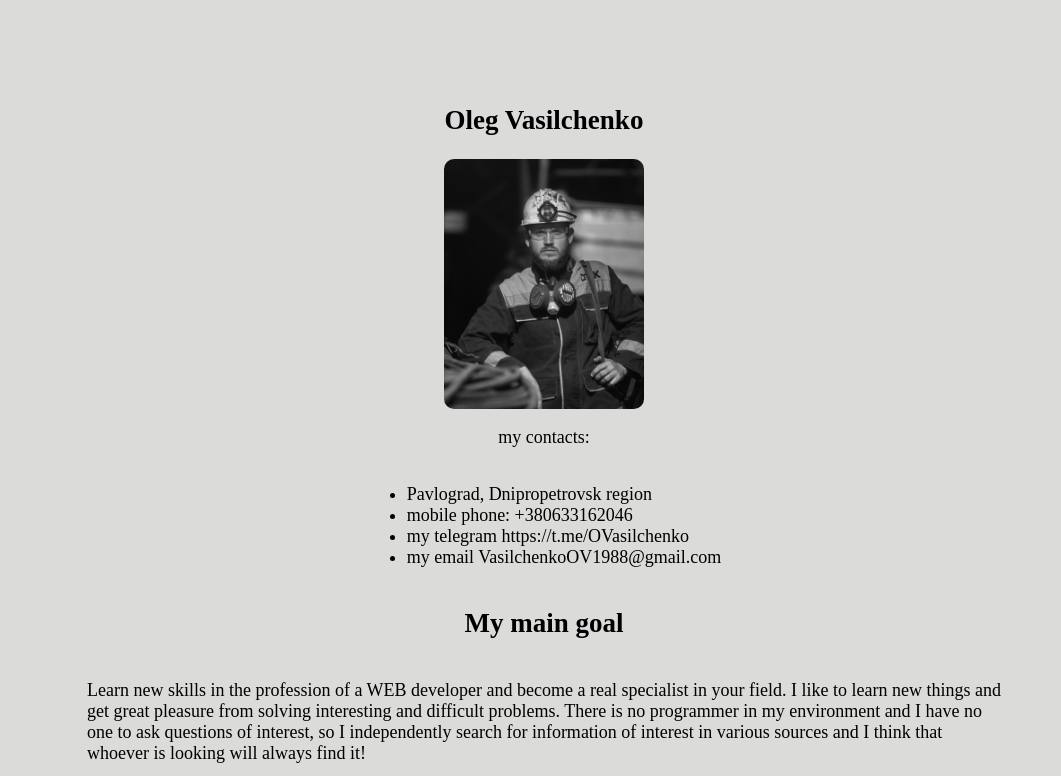
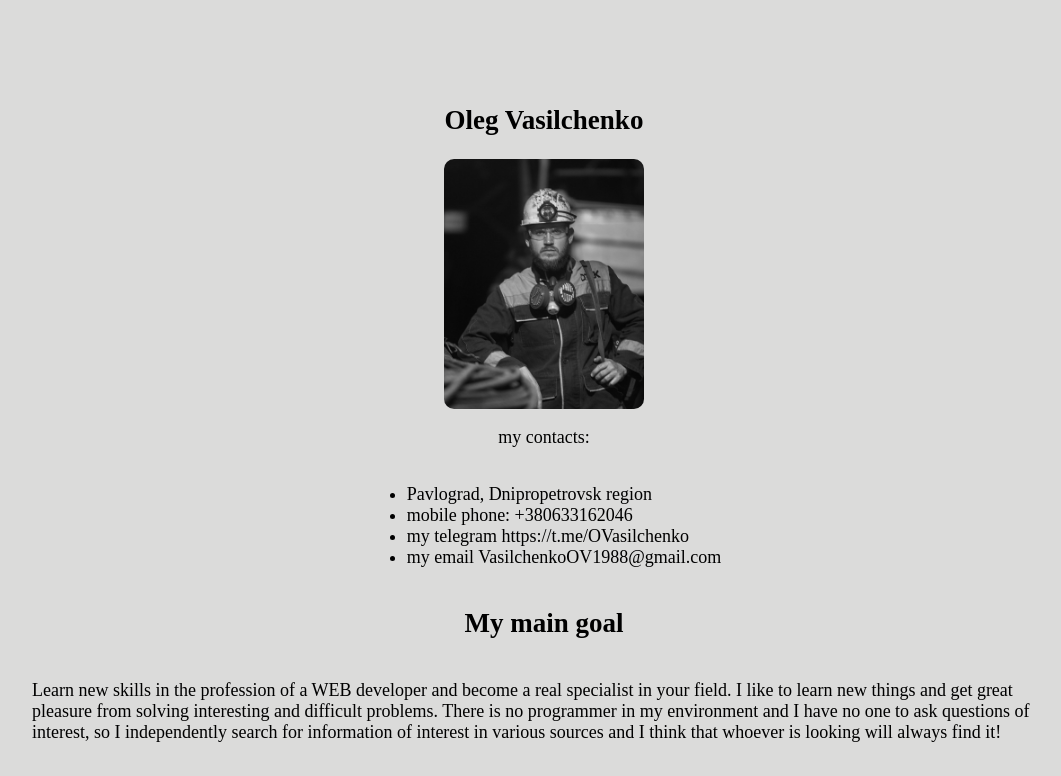
Before and after one commit to kamelot88/rsschool-cv, a plain HTML site: page index.html in a window 1280 px wide. Shown: the top 776 px of the page, without its empty margins (96-1157 px from the left). Drawn offline with Linux system fonts and the light colour scheme.

Commit message:
fix: width block

```diff
--- a/index.html
+++ b/index.html
@@ -9,6 +9,7 @@
 </head>
 
 <body>
+    <div class="wrap">
     <section class="Name main_flex_column flex__align-items_center flex__jcontent_center">
         <h2>Oleg Vasilchenko</h2>
         <div class="photo">
@@ -62,6 +63,7 @@
             <li>Become a web developer</li>
         </ul>
     </section>
+</div>
 
 </body>
 
--- a/style.css
+++ b/style.css
@@ -182,6 +182,10 @@ img {
 }
 body {
     background-color: rgb(219, 219, 218);
-    padding: 75px 175px 0 175px;
     font-size: 18px;
 }
+.wrap {
+    width: 1024px;
+    margin: 0 auto;
+    padding: 75px 30px 0 30px;
+}
```
